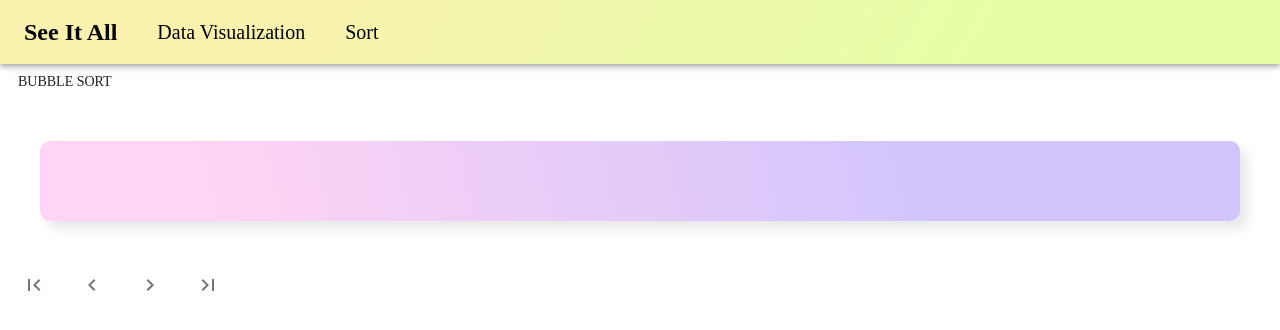
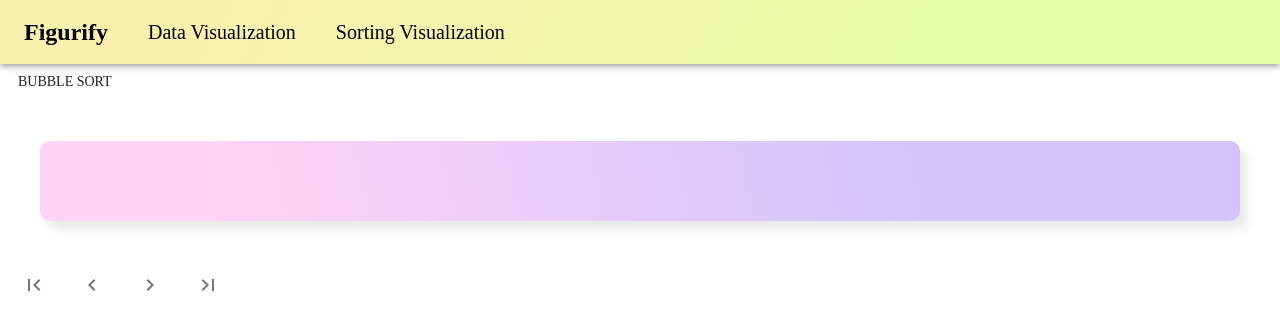
Before and after one commit to SnowballSH/Figurify, a Next.js app: page /sort in a window 1280 px wide. Shown: the top 330 px of the page. Built offline with nearby package versions, Linux system fonts and the light colour scheme; a web font is replaced by a local one.

Commit message:
switch to Figurify

```diff
--- a/components/home.tsx
+++ b/components/home.tsx
@@ -15,7 +15,7 @@ export default function HomePage() {
             <div className="text-center" style={{paddingTop: "calc(40vh - 64px)"}}>
                 <Typography variant={"h1"} className="font-bold">
                     <Box fontWeight={600} m={1}>
-                        Visualize Anything.
+                        Figurify The Algorithms
                     </Box>
                 </Typography>
                 <Typography variant={"h2"}>
--- a/components/nav.tsx
+++ b/components/nav.tsx
@@ -2,6 +2,7 @@ import {AppBar, Toolbar, Typography} from "@material-ui/core";
 import Link from "next/link";
 
 import styles from "../styles/nav.module.scss";
+import {NAME} from "../config/config";
 
 export function Nav() {
     return (
@@ -9,7 +10,7 @@ export function Nav() {
             <Toolbar>
                 <Link href="/">
                     <a><Typography variant="h5" style={{paddingRight: "40px", fontWeight: "bold"}}>
-                        See It All
+                        {NAME}
                     </Typography></a>
                 </Link>
 
@@ -21,7 +22,7 @@ export function Nav() {
 
                 <Link href="/sort">
                     <a><Typography variant="h6" style={{paddingRight: "40px"}}>
-                        Sort
+                        Sorting Visualization
                     </Typography></a>
                 </Link>
             </Toolbar>
--- /dev/null
+++ b/config/config.ts
@@ -0,0 +1 @@
+export const NAME = "Figurify"
--- a/pages/_app.tsx
+++ b/pages/_app.tsx
@@ -11,6 +11,7 @@ Router.events.on('routeChangeComplete', () => NProgress.done());
 Router.events.on('routeChangeError', () => NProgress.done());
 
 import {ThemeProvider, createMuiTheme} from '@material-ui/core/styles';
+import {NAME} from "../config/config";
 
 const theme = createMuiTheme({
     typography: {
@@ -27,7 +28,7 @@ function MyApp({Component, pageProps}) {
             <link rel="stylesheet" href="https://fonts.googleapis.com/css?family=Roboto:300,400,500,700&display=swap"/>
             <link href="https://fonts.googleapis.com/css2?family=Chilanka&display=swap" rel="stylesheet"/>
             <link rel="stylesheet" href="https://fonts.googleapis.com/icon?family=Material+Icons"/>
-            <title>See It All!</title>
+            <title>{NAME}</title>
         </Head>
         <ThemeProvider theme={theme}>
             <Component {...pageProps} />
--- a/pages/data.tsx
+++ b/pages/data.tsx
@@ -3,6 +3,7 @@ import Head from 'next/head';
 import DataInput from "../components/dataInput";
 import {Nav} from "../components/nav";
 import styles from "../styles/data.module.scss";
+import {NAME} from "../config/config";
 
 export default class DataPage extends Component<any, any> {
     constructor(props) {
@@ -12,7 +13,7 @@ export default class DataPage extends Component<any, any> {
     render() {
         return (<>
             <Head>
-                <title>See It All! - Data Visualizing</title>
+                <title>{NAME} - Data Visualizing</title>
             </Head>
             <Nav/>
             <div className={styles.bg}>
--- a/pages/index.tsx
+++ b/pages/index.tsx
@@ -3,6 +3,7 @@ import absoluteUrl from 'next-absolute-url';
 import {Component} from 'react';
 import {Nav} from "../components/nav";
 import HomePage from "../components/home";
+import {NAME} from "../config/config";
 
 export default class Home extends Component<{}, ChartProp> {
     constructor(props) {
@@ -13,7 +14,7 @@ export default class Home extends Component<{}, ChartProp> {
         return (
             <div>
                 <Head>
-                    <title>See It All!</title>
+                    <title>{NAME}</title>
                 </Head>
                 <Nav/>
                 <HomePage/>
--- a/pages/sort.tsx
+++ b/pages/sort.tsx
@@ -12,6 +12,7 @@ import NavigateNextIcon from '@material-ui/icons/NavigateNext';
 import NavigateBeforeIcon from '@material-ui/icons/NavigateBefore';
 import LastPageIcon from '@material-ui/icons/LastPage';
 import FirstPageIcon from '@material-ui/icons/FirstPage';
+import {NAME} from "../config/config";
 
 export default function BubblePage() {
     const [items, setItems] = useState([3, 4, 2, 1, 2] as number[]);
@@ -31,7 +32,7 @@ export default function BubblePage() {
 
     return <div>
         <Head>
-            <title>See It All! - Sorting Visualizing</title>
+            <title>{NAME} - Sorting Visualizing</title>
         </Head>
         <Nav/>
 
```
Also changed, not shown: 1 other file (tests, documents, lock files or other folders).
